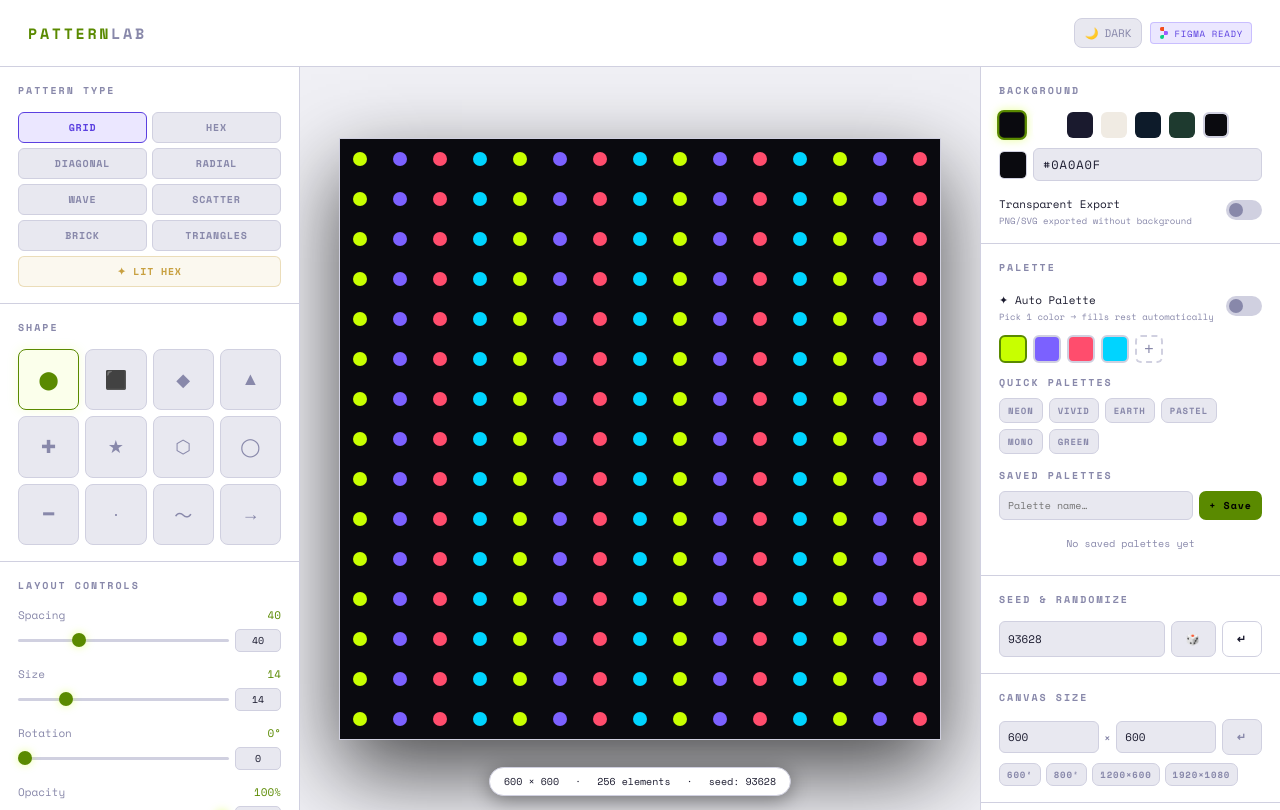
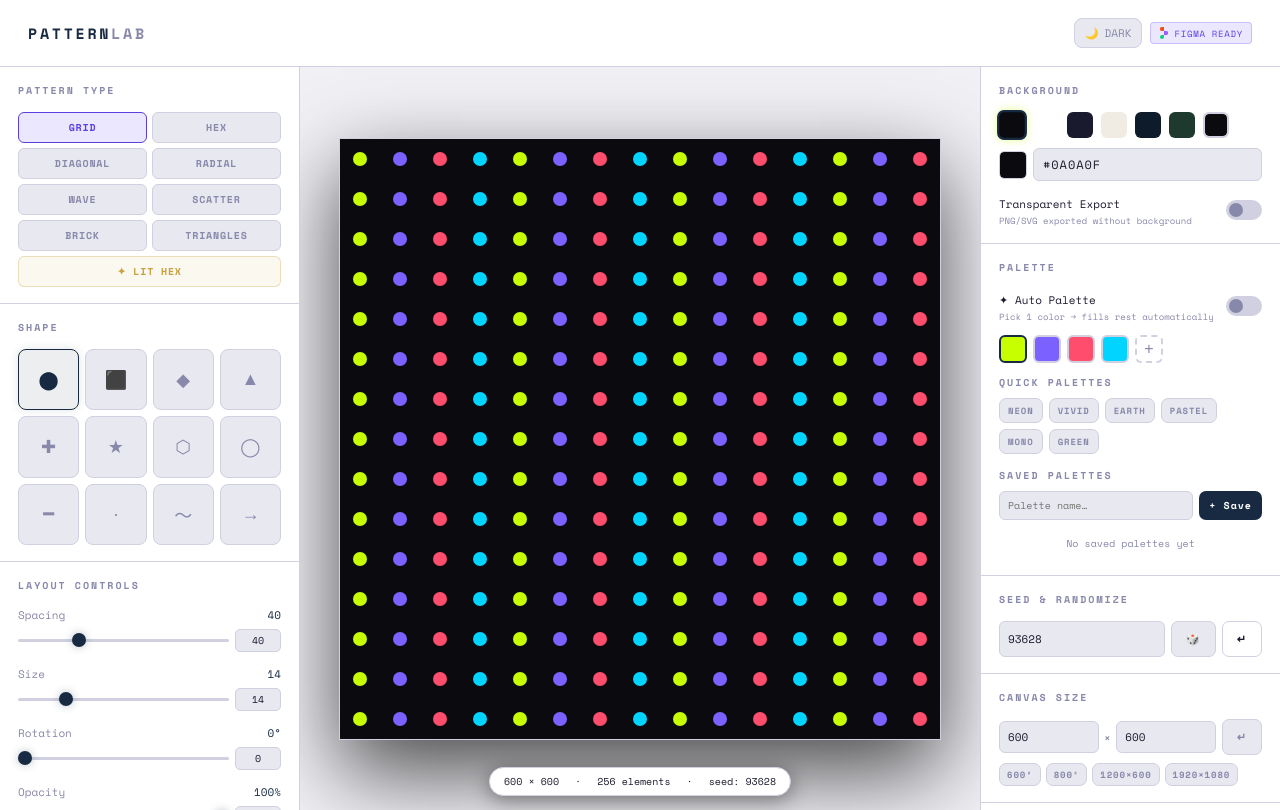
Before and after one commit to razer-k/PatternMaker, a plain HTML site: page index.html in a window 1280 px wide. Both pictures are taken after a click on the button "Toggle Light/Dark mode". Drawn offline with nearby package versions, Linux system fonts and the light colour scheme.

Commit message:
Add files via upload

```diff
--- a/index.html
+++ b/index.html
@@ -27,7 +27,7 @@
     --surface: #ffffff;
     --surface2: #e8e8f0;
     --border: #d0d0e0;
-    --accent: #5a8a00;
+    --accent: #172A41;
     --accent2: #5b40e0;
     --accent3: #e0254a;
     --text: #1a1a2e;
@@ -171,6 +171,9 @@
     cursor: pointer;
     transition: transform 0.1s;
   }
+  :root.light input[type=range]::-webkit-slider-thumb {
+    box-shadow: 0 0 8px rgba(23,42,65,0.3);
+  }
   input[type=range]::-webkit-slider-thumb:hover { transform: scale(1.2); }
 
   /* SHAPE PICKER */
@@ -196,6 +199,10 @@
     background: rgba(200,255,0,0.08);
     color: var(--accent);
     box-shadow: 0 0 12px rgba(200,255,0,0.15);
+  }
+  :root.light .shape-btn.active {
+    background: rgba(23,42,65,0.08);
+    box-shadow: 0 0 10px rgba(23,42,65,0.12);
   }
 
   /* PATTERN TYPE */
@@ -292,6 +299,7 @@
     border: none; outline: none;
   }
   .toggle.on { background: rgba(200,255,0,0.3); }
+  :root.light .toggle.on { background: rgba(23,42,65,0.2); }
   .toggle::after {
     content: '';
     position: absolute; top: 3px; left: 3px;
@@ -317,6 +325,8 @@
     background: var(--accent); color: #000;
   }
   .btn-accent:hover { background: #d8ff20; box-shadow: 0 0 20px rgba(200,255,0,0.3); transform: translateY(-1px); }
+  :root.light .btn-accent { color: #ffffff; }
+  :root.light .btn-accent:hover { background: #1e3d5c; box-shadow: 0 0 16px rgba(23,42,65,0.3); }
   .btn-outline {
     background: transparent; color: var(--text);
     border: 1.5px solid var(--border);
```
